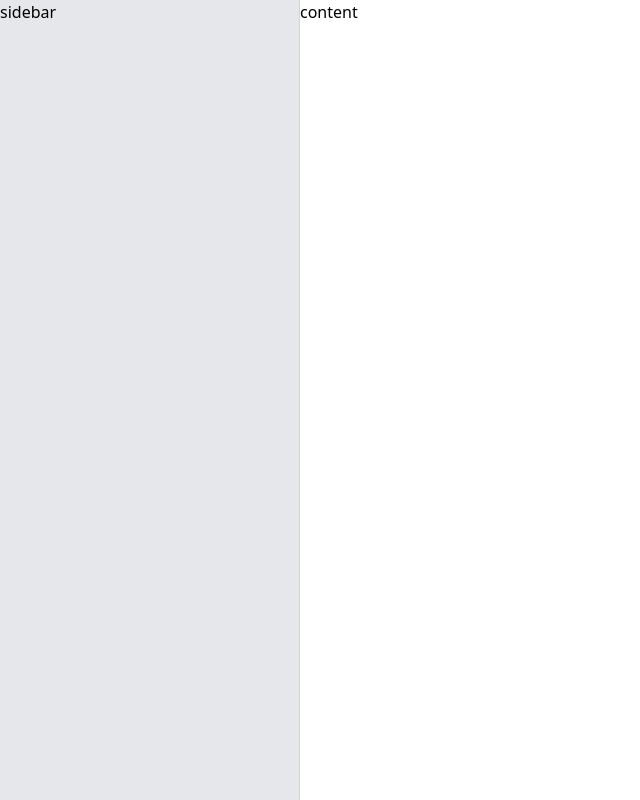
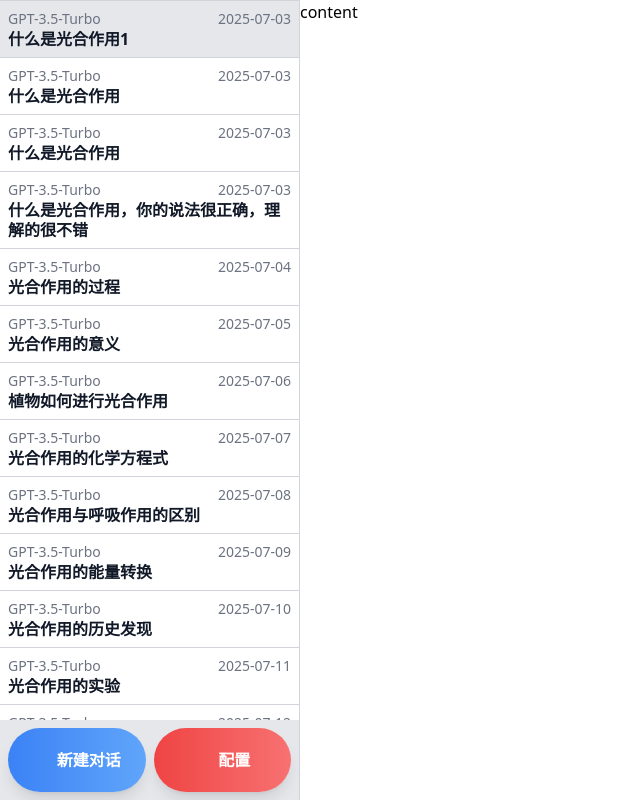
Before and after one commit to yuanxiufei/vchat, a Vue app: page / in a window 1280 px wide. Shown: the whole page, without its empty margins (0-640 px from the left). Built offline with nearby package versions, Linux system fonts and the light colour scheme; some icons are missing.

Commit message:
feat: 提交代码

```diff
--- a/package.json
+++ b/package.json
@@ -18,7 +18,7 @@
   },
   "license": "MIT",
   "devDependencies": {
-    "@electron-forge/cli": "^7.7.0",
+    "@electron-forge/cli": "^7.8.0",
     "@electron-forge/maker-deb": "^7.7.0",
     "@electron-forge/maker-rpm": "^7.7.0",
     "@electron-forge/maker-squirrel": "^7.7.0",
@@ -43,10 +43,8 @@
     "vite": "^5.4.14"
   },
   "dependencies": {
-    "@electron-forge/cli": "^7.8.0",
     "@electron-forge/core": "^7.8.0",
     "@electron-forge/shared-types": "^7.8.0",
-    "@electron/node-gyp": "^10.2.0-electron.2",
     "@vue/reactivity": "^3.5.13",
     "@vue/runtime-core": "^3.5.13",
     "@vue/runtime-dom": "^3.5.13",
--- a/src/App.vue
+++ b/src/App.vue
@@ -1,6 +1,24 @@
 <template>
     <div class="flex items-center justify-between h-screen">
-      <div class="w-[300px] h-full bg-gray-200 border-r border-gray-300">sidebar</div>
+      <div class="w-[300px] h-full bg-gray-200 border-r border-gray-300">
+        <div class="h-[90%] overflow-y-auto">
+          <ConversationList :items="conversations" />
+        </div>
+        <div class="h-[10%] grid grid-cols-2 gap-2 p-2">
+     <button
+    class="flex items-center justify-center gap-2 bg-gradient-to-r from-blue-500 to-blue-400 hover:from-blue-600 hover:to-blue-500 active:scale-95 transition-all duration-150 text-white rounded-full shadow-lg py-3 text-base font-semibold focus:outline-none focus:ring-2 focus:ring-blue-300"
+  >
+    <Icon icon="radix-icons:chat-bubble"></Icon>
+    新建对话
+  </button>
+  <button
+    class="flex items-center justify-center gap-2 bg-gradient-to-r from-red-500 to-red-400 hover:from-red-600 hover:to-red-500 active:scale-95 transition-all duration-150 text-white rounded-full shadow-lg py-3 text-base font-semibold focus:outline-none focus:ring-2 focus:ring-red-300"
+  >
+    <Icon icon="radix-icons:gear"></Icon>
+    配置
+  </button>
+        </div>
+      </div>
       <div class="h-full flex-1">
         content
       </div>
@@ -8,7 +26,53 @@
 </template>
 
 <script setup lang="ts">
-  console.log('👋 This message is being logged by "renderer.ts", included via Vite');
+import { ConversationProps } from '@/types/appType'
+import ConversationList from '@/components/ConversationList.vue'
+import { Icon } from '@iconify/vue'
+import { ref } from 'vue'
+const conversations: ConversationProps[] = [
+  { id: 1, selectedModel: 'GPT-3.5-Turbo', title: '什么是光合作用1', createdAt: '2024-07-03', updatedAt: '2025-07-03' },
+  { id: 2, selectedModel: 'GPT-3.5-Turbo', title: '什么是光合作用', createdAt: '2024-07-03', updatedAt: '2025-07-03' },
+  { id: 3, selectedModel: 'GPT-3.5-Turbo', title: '什么是光合作用', createdAt: '2024-07-03', updatedAt: '2025-07-03' },
+  { id: 4, selectedModel: 'GPT-3.5-Turbo', title: '什么是光合作用，你的说法很正确，理解的很不错', createdAt: '2024-07-03', updatedAt: '2025-07-03' },
+  { id: 5, selectedModel: 'GPT-3.5-Turbo', title: '光合作用的过程', createdAt: '2024-07-04', updatedAt: '2025-07-04' },
+  { id: 6, selectedModel: 'GPT-3.5-Turbo', title: '光合作用的意义', createdAt: '2024-07-05', updatedAt: '2025-07-05' },
+  { id: 7, selectedModel: 'GPT-3.5-Turbo', title: '植物如何进行光合作用', createdAt: '2024-07-06', updatedAt: '2025-07-06' },
+  { id: 8, selectedModel: 'GPT-3.5-Turbo', title: '光合作用的化学方程式', createdAt: '2024-07-07', updatedAt: '2025-07-07' },
+  { id: 9, selectedModel: 'GPT-3.5-Turbo', title: '光合作用与呼吸作用的区别', createdAt: '2024-07-08', updatedAt: '2025-07-08' },
+  { id: 10, selectedModel: 'GPT-3.5-Turbo', title: '光合作用的能量转换', createdAt: '2024-07-09', updatedAt: '2025-07-09' },
+  { id: 11, selectedModel: 'GPT-3.5-Turbo', title: '光合作用的历史发现', createdAt: '2024-07-10', updatedAt: '2025-07-10' },
+  { id: 12, selectedModel: 'GPT-3.5-Turbo', title: '光合作用的实验', createdAt: '2024-07-11', updatedAt: '2025-07-11' },
+  { id: 13, selectedModel: 'GPT-3.5-Turbo', title: '光合作用的影响因素', createdAt: '2024-07-12', updatedAt: '2025-07-12' },
+  { id: 14, selectedModel: 'GPT-3.5-Turbo', title: '光合作用的产物', createdAt: '2024-07-13', updatedAt: '2025-07-13' },
+  { id: 15, selectedModel: 'GPT-3.5-Turbo', title: '光合作用的场所', createdAt: '2024-07-14', updatedAt: '2025-07-14' },
+  { id: 16, selectedModel: 'GPT-3.5-Turbo', title: '光合作用的意义和作用', createdAt: '2024-07-15', updatedAt: '2025-07-15' },
+  { id: 17, selectedModel: 'GPT-3.5-Turbo', title: '光合作用的原理', createdAt: '2024-07-16', updatedAt: '2025-07-16' },
+  { id: 18, selectedModel: 'GPT-3.5-Turbo', title: '光合作用的步骤', createdAt: '2024-07-17', updatedAt: '2025-07-17' },
+  { id: 19, selectedModel: 'GPT-3.5-Turbo', title: '光合作用的应用', createdAt: '2024-07-18', updatedAt: '2025-07-18' },
+  { id: 20, selectedModel: 'GPT-3.5-Turbo', title: '光合作用的研究进展', createdAt: '2024-07-19', updatedAt: '2025-07-19' },
+  { id: 21, selectedModel: 'GPT-3.5-Turbo', title: '光合作用的未来', createdAt: '2024-07-20', updatedAt: '2025-07-20' },
+  { id: 22, selectedModel: 'GPT-3.5-Turbo', title: '光合作用的相关实验', createdAt: '2024-07-21', updatedAt: '2025-07-21' },
+  { id: 23, selectedModel: 'GPT-3.5-Turbo', title: '光合作用的能量来源', createdAt: '2024-07-22', updatedAt: '2025-07-22' },
+  { id: 24, selectedModel: 'GPT-3.5-Turbo', title: '光合作用的氧气产生', createdAt: '2024-07-23', updatedAt: '2025-07-23' },
+  { id: 25, selectedModel: 'GPT-3.5-Turbo', title: '光合作用的碳固定', createdAt: '2024-07-24', updatedAt: '2025-07-24' },
+  { id: 26, selectedModel: 'GPT-3.5-Turbo', title: '光合作用的叶绿体', createdAt: '2024-07-25', updatedAt: '2025-07-25' },
+  { id: 27, selectedModel: 'GPT-3.5-Turbo', title: '光合作用的光反应', createdAt: '2024-07-26', updatedAt: '2025-07-26' },
+  { id: 28, selectedModel: 'GPT-3.5-Turbo', title: '光合作用的暗反应', createdAt: '2024-07-27', updatedAt: '2025-07-27' },
+  { id: 29, selectedModel: 'GPT-3.5-Turbo', title: '光合作用的能量流动', createdAt: '2024-07-28', updatedAt: '2025-07-28' },
+  { id: 30, selectedModel: 'GPT-3.5-Turbo', title: '光合作用的生态意义', createdAt: '2024-07-29', updatedAt: '2025-07-29' },
+  { id: 31, selectedModel: 'GPT-3.5-Turbo', title: '光合作用的相关知识', createdAt: '2024-07-30', updatedAt: '2025-07-30' },
+  { id: 32, selectedModel: 'GPT-3.5-Turbo', title: '光合作用的常见问题', createdAt: '2024-07-31', updatedAt: '2025-07-31' },
+  { id: 33, selectedModel: 'GPT-3.5-Turbo', title: '光合作用的误区', createdAt: '2024-08-01', updatedAt: '2025-08-01' },
+  { id: 34, selectedModel: 'GPT-3.5-Turbo', title: '光合作用的趣味知识', createdAt: '2024-08-02', updatedAt: '2025-08-02' },
+  { id: 35, selectedModel: 'GPT-3.5-Turbo', title: '光合作用的相关书籍', createdAt: '2024-08-03', updatedAt: '2025-08-03' },
+  { id: 36, selectedModel: 'GPT-3.5-Turbo', title: '光合作用的相关论文', createdAt: '2024-08-04', updatedAt: '2025-08-04' },
+  { id: 37, selectedModel: 'GPT-3.5-Turbo', title: '光合作用的相关视频', createdAt: '2024-08-05', updatedAt: '2025-08-05' },
+  { id: 38, selectedModel: 'GPT-3.5-Turbo', title: '光合作用的相关课程', createdAt: '2024-08-06', updatedAt: '2025-08-06' },
+  { id: 39, selectedModel: 'GPT-3.5-Turbo', title: '光合作用的相关网站', createdAt: '2024-08-07', updatedAt: '2025-08-07' },
+  { id: 40, selectedModel: 'GPT-3.5-Turbo', title: '光合作用的相关实验室', createdAt: '2024-08-08', updatedAt: '2025-08-08' }
+]
+console.log('🐝 This message is being logged by "App.vue", included via Vite');
 </script>
 
 <style scoped>
--- a/src/components/ConversationList.vue
+++ b/src/components/ConversationList.vue
@@ -1,9 +1,28 @@
 <template>
-  <div class="">
+  <div class="Conversation-list">
+    <div class="item border-gray-300 border-t cursor-pointer bg-white hover:bg-gray-200 p-2"
+    v-for="item in items"
+    :key="item.id"
+    >
+
+  <div>
+    <div class="flex justify-between items-center  text-sm  leading-5 text-gray-500">
+      <div>{{ item.selectedModel }}</div>
+      <div>{{ item.updatedAt }}</div>
+    </div>
+    <h2 class="font-semibold leading-5 text-gray-900 tr">{{ item.title }}</h2>
+  </div>
+  </div>
   </div>
 </template>
 <script setup lang="ts">
-
+import { ConversationProps } from '@/types/appType'
+defineProps({
+  items: {
+    type: Array as () => ConversationProps[]
+  }
+})
 </script>
 <style lang="scss" scoped>
+
 </style>
--- a/tsconfig.json
+++ b/tsconfig.json
@@ -8,6 +8,9 @@
     "noImplicitAny": true,
     "sourceMap": true,
     "baseUrl": ".",
+    "paths": {
+      "@/*": ["src/*"]
+    },
     "outDir": "dist",
     "moduleResolution": "node",
     "resolveJsonModule": true
--- a/vite.renderer.config.ts
+++ b/vite.renderer.config.ts
@@ -4,6 +4,7 @@
 import vue from '@vitejs/plugin-vue'
 import tailwindcss from 'tailwindcss'
 import autoprefixer from 'autoprefixer'
+import { resolve } from 'path'
 // https://vitejs.dev/config
 export default defineConfig((env) => {
   const forgeEnv = env as ConfigEnv<'renderer'>;
@@ -28,6 +29,9 @@
     },
     resolve: {
       preserveSymlinks: true,
+      alias: {
+        '@': resolve(__dirname, 'src')
+      }
     },
     clearScreen: false,
   } as UserConfig;
```
Also changed, not shown: 2 other files (tests, documents, lock files or other folders).
